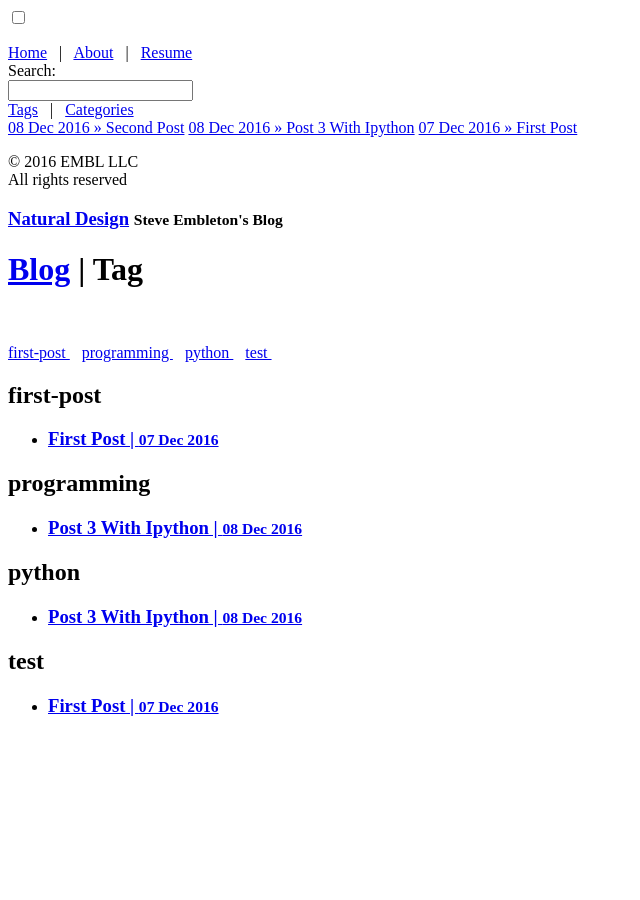
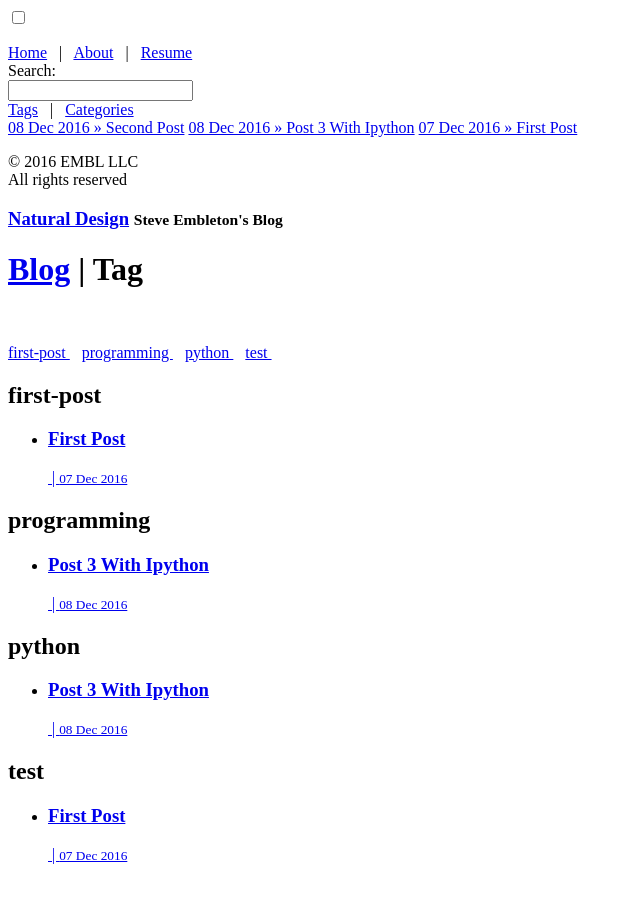
Before and after one commit to stembl/stembl.github.io, a Jekyll site: the page built from tag.html, in a window 1280 px wide. Shown: the whole page, without its empty margins (0-640 px from the left). Built offline with Jekyll 4.4.1, drawn with Linux system fonts in a browser that asks for light colours.

Commit message:
tag test

```diff
--- a/tag.html
+++ b/tag.html
@@ -46,9 +46,9 @@ Here we generate all the tags.
   {% for post in site.posts %}
   {% if post.tags contains tag %}
   <li>
-    <h3>
+
       <a href="{{ post.url }}">
-        {{ post.title }}&nbsp;|&nbsp;<small class="post-date">{{ post.date | date_to_string }}</small>
+        <h3>{{ post.title }}</h3>&nbsp;|&nbsp;<small class="post-date">{{ post.date | date_to_string }}</small>
       </a>
 
       <!-- adds tags to the end of posts
@@ -56,7 +56,7 @@ Here we generate all the tags.
       <a class="codinfox-tag-mark" href="/blog/tag/#{{ tag | slugify }}">{{ tag }}</a>
       {% endfor %} -->
 
-    </h3>
+
   </li>
   {% endif %}
   {% endfor %}
```
